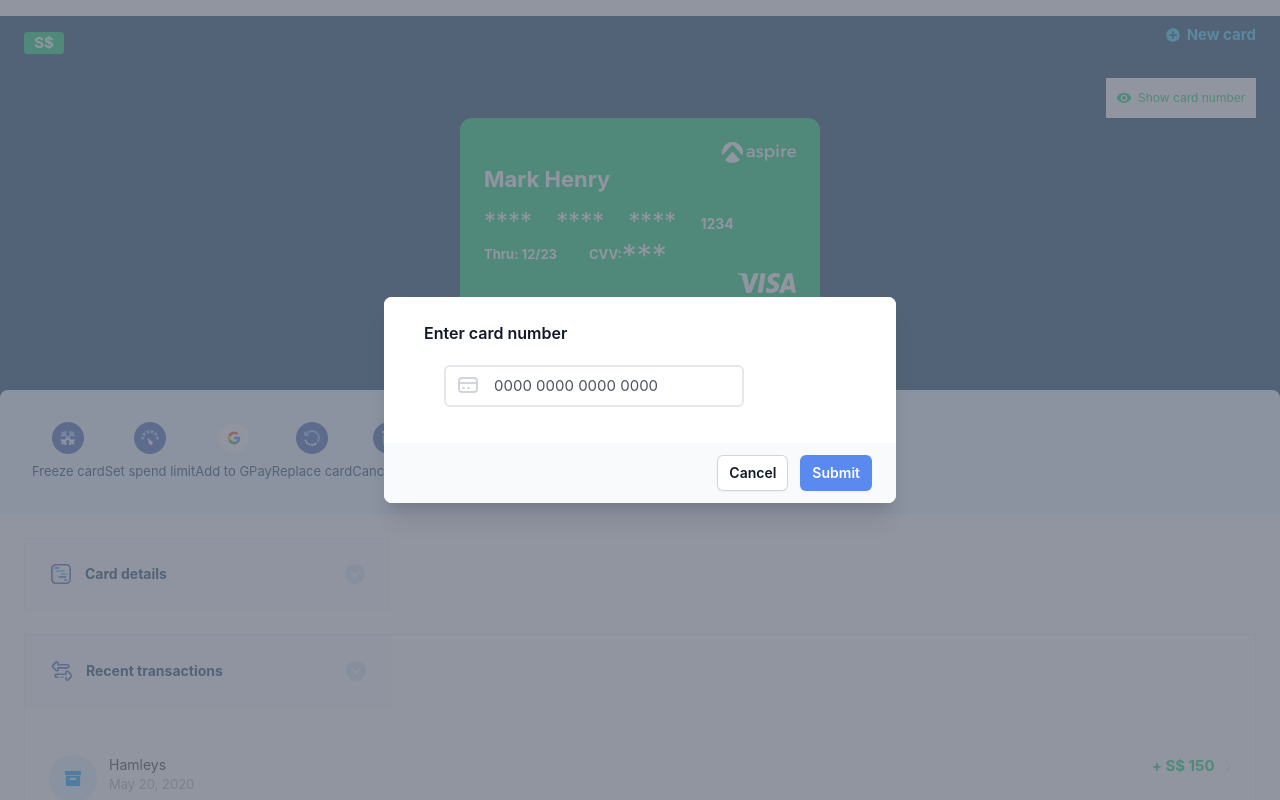
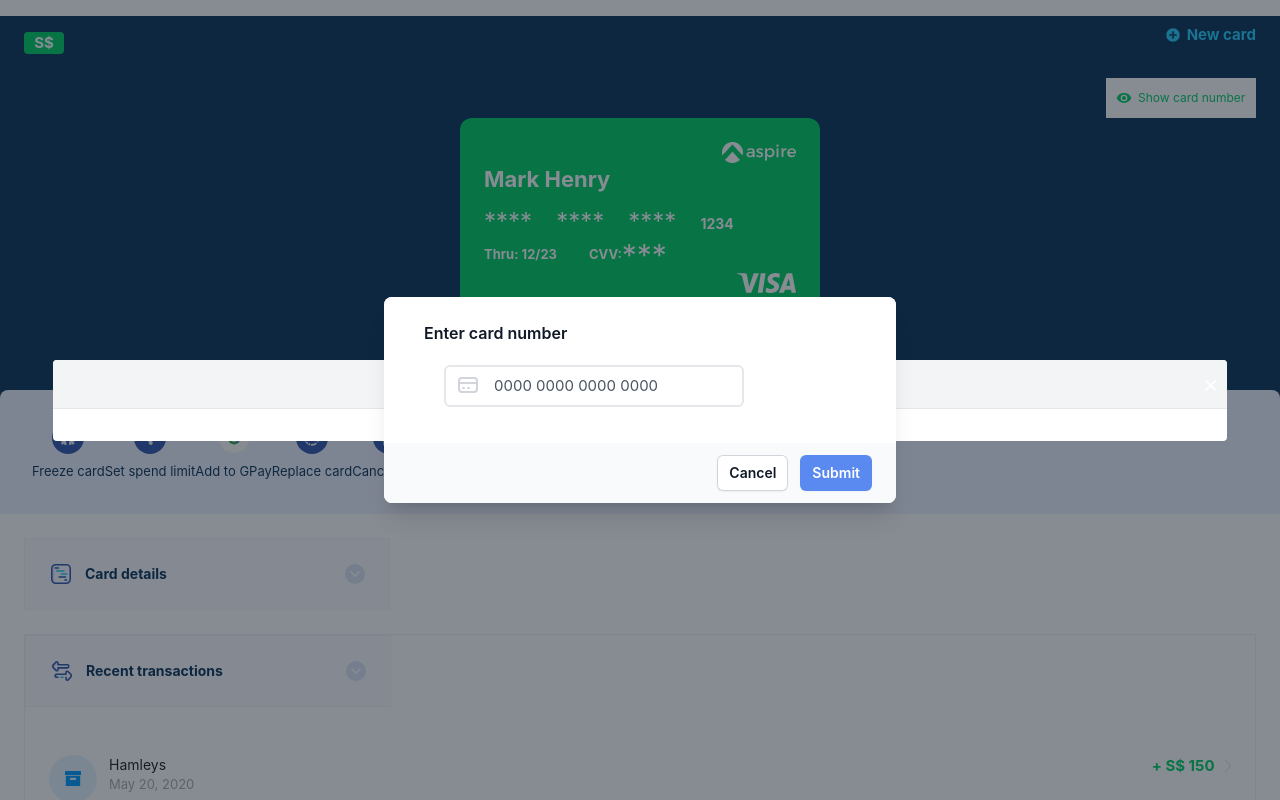
Before and after one commit to nguyenson18296/vue-test, a Vue app: page / in a window 1280 px wide. Both pictures are taken after a click on the element "New card". Shown: the top 800 px of the page. Built offline with nearby package versions, Linux system fonts and the light colour scheme.

Commit message:
feat: adding carousel
- adding delete modal

```diff
--- a/package.json
+++ b/package.json
@@ -17,6 +17,7 @@
   },
   "dependencies": {
     "pinia": "^2.1.7",
+    "swiper": "^11.0.5",
     "vue": "^3.3.10",
     "vue-router": "^4.2.5"
   },
--- a/src/components/AddingCard/AddingCard.vue
+++ b/src/components/AddingCard/AddingCard.vue
@@ -2,15 +2,13 @@
   <div class="adding-card flex items-center">
     <img src="/src/assets/icons/add-card.svg" alt="add-card" />
     <span class="new-card font-bold ml-1.5" @click="isShowForm = true"> New card </span>
-    <div v-if="isShowForm">
-      <AddingCardModal :onCloseForm="onCloseForm" @add-card="addCard" />
-    </div>
+    <AddingCardPopup :open="isShowForm" :onCloseModal="onCloseModal" @add-card="addCard" />
   </div>
 </template>
 
 <script lang="ts">
 import { defineComponent } from 'vue'
-import AddingCardModal from './AddingCardModal.vue'
+import AddingCardPopup from './AddingCardPopup.vue'
 
 export default defineComponent({
   setup() {},
@@ -25,16 +23,11 @@ export default defineComponent({
     }
   },
   components: {
-    AddingCardModal
+    AddingCardPopup
   },
   methods: {
-    onCloseForm() {
-      this.isShowForm = false;
-    }
-  },
-  watch: {
-    isShowForm(value) {
-      console.log("value", value);
+    onCloseModal() {
+      this.isShowForm = false
     }
   }
 })
--- a/src/components/AddingCard/AddingCardModal.vue
+++ b/src/components/AddingCard/AddingCardPopup.vue
@@ -1,6 +1,5 @@
 <template>
-  <div class="relative z-10" aria-labelledby="modal-title" role="dialog" aria-modal="true">
-    <div class="fixed inset-0 bg-gray-500 bg-opacity-75 transition-opacity"></div>
+  <modal :open="open" :close="(showModal = false)">
     <div class="fixed inset-0 z-10 w-screen overflow-y-auto">
       <div class="flex min-h-full items-end justify-center p-4 text-center sm:items-center sm:p-0">
         <div
@@ -63,25 +62,36 @@
         </div>
       </div>
     </div>
-  </div>
+  </modal>
 </template>
 
-<script>
+<script lang="ts">
 import { defineComponent } from 'vue'
 
+import Modal from '../Modal/ModalComponent.vue'
+
 export default defineComponent({
+  name: 'AddingCardModal',
+  components: {
+    Modal
+  },
   setup() {},
   emits: ['add-card'],
   props: {
     addCard: {
-        type: Function
+      type: Function
     },
-    onCloseForm: {
-        type: Function
+    onCloseModal: {
+      type: Function
+    },
+    open: {
+      type: Boolean,
+      default: false
     }
   },
   data() {
     return {
+      showModal: false,
       card_number: '',
       errorMessage: ''
     }
@@ -95,11 +105,11 @@ export default defineComponent({
       }
     },
     onSubmit() {
-        this.$emit('add-card', this.card_number);
-        this.onCloseForm();
+      this.$emit('add-card', this.card_number)
+      this.onCloseModal()
     },
     onClose() {
-        this.onCloseForm();
+      this.onCloseModal()
     }
   }
 })
--- a/src/components/CardInformation/CardInformation.vue
+++ b/src/components/CardInformation/CardInformation.vue
@@ -7,7 +7,10 @@
       <img src="/src/assets/icons/eye.svg" />
       <span class="ml-1.5"> Show card number </span>
     </div>
-    <div class="mb-7 mt-10 mx-auto p-6 w-[360px] h-[220px] bg-[#01D167] rounded-xl">
+    <div
+      class="mb-7 mt-10 mx-auto p-6 w-[360px] h-[220px] bg-[#01D167] rounded-xl"
+      :class="isCardActive ? '' : 'opacity-50'"
+    >
       <img src="/src/assets/icons/logo.svg" class="float-right" />
       <div class="clear-both" />
       <h1 class="card-owner-name font-bold text-[22px]">Mark Henry</h1>
@@ -36,6 +39,7 @@ export interface ICardInformation {
   card_number: string
   expired_date: string
   cvv: string
+  is_card_freezed: boolean
 }
 
 export default defineComponent({
@@ -46,6 +50,7 @@ export default defineComponent({
   data() {
     return {
       showCardNumber: false,
+      isCardActive: true,
       formattedCVV: ['', '', '']
     }
   },
@@ -55,7 +60,8 @@ export default defineComponent({
     }
   },
   created() {
-    this.formattedCVV = this.card.cvv.split('')
+    this.formattedCVV = this.card.cvv.split('');
+    this.isCardActive = !this.card?.is_card_freezed;
   },
   methods: {
     onToggleShowCardNumber() {
--- a/src/components/CardOverview/CardOverview.vue
+++ b/src/components/CardOverview/CardOverview.vue
@@ -5,40 +5,68 @@
       <AccountBalance />
       <AddingCard :addCard="addCard" :isShowForm="isShowForm" />
     </div>
-    <div v-if="cards.length > 0">
-      <CardInformation v-for="card in cards" :key="card.id" :card="card" />
+    <swiper
+      :slidesPerView="'auto'"
+      :spaceBetween="30"
+      :pagination="{
+        clickable: true
+      }"
+      :modules="modules"
+      @activeIndexChange="onChange"
+      @slideChange="changeSwiperIndex"
+      ref="mySwiper"
+    >
+      <swiper-slide v-for="card in cards" :key="card.id">
+        <CardInformation :card="card" />
+      </swiper-slide>
+    </swiper>
+    <div class="manage-card">
+      <CardAction :card="activeCard" @delete-card="onDeleteCard" />
     </div>
-    <ManageCard />
   </div>
 </template>
 
 <script lang="ts">
-import { defineComponent } from 'vue'
+import { defineComponent, isProxy, toRaw } from 'vue'
+
+import { Swiper, SwiperSlide } from 'swiper/vue'
+import 'swiper/css'
+import 'swiper/css/pagination'
+import { Pagination } from 'swiper/modules'
 
 import AccountBalance from '../AccountBalance/AccountBalance.vue'
 import AddingCard from '../AddingCard/AddingCard.vue'
-import ManageCard from '../ManageCard/ManageCard.vue'
 import CardInformation, { ICardInformation } from '../CardInformation//CardInformation.vue'
+import CardAction from '../ManageCard/CardActions/CardAction.vue'
 import { generateExpiredDate, generateCVV } from '../../utils/utils'
 
 export default defineComponent({
-  setup() {},
+  setup() {
+    return {
+      modules: [Pagination]
+    }
+  },
   data() {
     return {
       cards: [],
-      isShowForm: false
+      activeIndex: 0,
+      isShowForm: false,
+      activeCard: {},
     }
   },
   components: {
     AccountBalance,
     AddingCard,
-    ManageCard,
-    CardInformation
+    CardAction,
+    CardInformation,
+    Swiper,
+    SwiperSlide
   },
   async created() {
     const response = await fetch('src/mocks/cards.json')
     const data = await response.json()
-    this.cards = data.response
+    this.cards = data.response;
+    this.activeCard = this.cards[this.activeIndex];
   },
   methods: {
     addCard(number: string) {
@@ -46,10 +74,35 @@ export default defineComponent({
         id: 2,
         card_number: number,
         expired_date: generateExpiredDate(),
-        cvv: generateCVV().toString()
+        cvv: generateCVV().toString(),
+        is_card_freezed: false
       }
       this.cards.push(newCard)
+    },
+    onChange(varuable) {
+      console.log(varuable)
+      if (isProxy(varuable)) {
+        const rawObject = toRaw(varuable)
+        this.activeIndex = rawObject?.activeIndex ?? 0
+        this.activeCard = this.cards[this.activeIndex];
+      }
+    },
+    onDeleteCard(id: number) {
+        const newListCard = this.cards.filter(item => item.id !== id);
+        this.cards = newListCard;
+        console.log("this.cards", this.cards);
+    }
+  },
+  computed: {
+    swiper() {
+      return this.$refs.mySwiper.swiper
     }
   }
 })
 </script>
+
+<style scoped>
+.manage-card {
+  color: #0c365a;
+}
+</style>
--- /dev/null
+++ b/src/components/DeleteCard/DeleteCardConfirmPopup.vue
@@ -0,0 +1,55 @@
+<template>
+  <modal :open="open" :close="(showModal = false)">
+    <p class="text-gray-800">Are you sure you want you delete your card?</p>
+
+    <div class="text-right mt-4">
+      <button
+        @click="onClose"
+        class="px-4 py-2 text-sm text-gray-600 focus:outline-none hover:underline"
+      >
+        Cancel
+      </button>
+      <button
+        class="mr-2 px-4 py-2 text-sm rounded text-white bg-red-500 focus:outline-none hover:bg-red-400"
+        @click="onDeleteCard"
+      >
+        Delete
+      </button>
+    </div>
+  </modal>
+</template>
+
+<script lang="ts">
+import { defineComponent } from 'vue'
+
+import Modal from '../Modal/ModalComponent.vue'
+
+export default defineComponent({
+  setup() {},
+  props: {
+    open: {
+      type: Boolean,
+      default: false
+    },
+    onCloseModal: {
+      type: Function
+    },
+    onDeleteCard: {
+      type: Function
+    },
+  },
+  data() {
+    return {
+      showModal: false
+    }
+  },
+  components: {
+    Modal
+  },
+  methods: {
+    onClose() {
+      this.onCloseModal()
+    }
+  }
+})
+</script>
--- a/src/components/ManageCard/CardActions/CardAction.vue
+++ b/src/components/ManageCard/CardActions/CardAction.vue
@@ -5,6 +5,7 @@
         v-for="action in actions"
         :key="action.id"
         class="card-action-item flex flex-col items-center"
+        @click="action.action"
       >
         <img :src="action.icon" class="w-8 h-8 mb-2" />
         <h4 class="text-center">
@@ -13,16 +14,31 @@
       </div>
     </div>
     <CardManage />
+    <DeleteCardConfirmPopup :open="isShowDeleteModal" :onCloseModal="onCancelDeleteCard" :onDeleteCard="onDeleteCard" />
   </div>
 </template>
 
 <script lang="ts">
-import { defineComponent } from 'vue';
+import { defineComponent, PropType } from 'vue'
 
 import { ICardAction } from '../../../types/types'
-import CardManage from '../CardManage/CardManage.vue';
+import CardManage from '../CardManage/CardManage.vue'
+import { ICardInformation } from '../../CardInformation/CardInformation.vue'
+import DeleteCardConfirmPopup from '../../DeleteCard/DeleteCardConfirmPopup.vue'
 
-const mockedCardActions: ICardAction[] = [
+export default defineComponent({
+  setup() {},
+  components: {
+    CardManage,
+    DeleteCardConfirmPopup
+  },
+  props: {
+    card: {
+      type: Object as PropType<ICardInformation>
+    }
+  },
+  data() {
+    const cardActions: ICardAction[] = [
       {
         id: 1,
         icon: 'src/assets/icons/freeze-card.svg',
@@ -51,19 +67,39 @@ const mockedCardActions: ICardAction[] = [
         id: 5,
         icon: 'src/assets/icons/deactivate-card.svg',
         name: 'Cancel card',
-    action: () => {}
+        action: () => this.onOpenConfirmDeleteCard()
       }
-];
+    ]
+    return {
+      actions: cardActions,
+      isCardActive: false,
+      isShowDeleteModal: false
+    }
+  },
+  created() {
+    this.isCardActive = !this.card?.is_card_freezed
+    this.actions = [...this.actions].map((item) => {
+      if (item.name === 'Freeze card') {
+        return {
+          ...item,
+          name: this.isCardActive ? 'Freeze card' : 'Unfreeze card'
+        }
+      }
+      return item
+    })
+  },
+  methods: {
+    onOpenConfirmDeleteCard() {
+      console.log("isShowDeleteModal");
+      this.isShowDeleteModal = true;
+    },
+    onCancelDeleteCard() {
+      this.isShowDeleteModal = false;
+    },
+    onDeleteCard() {
+      this.$emit('delete-card', this.card.id);
+      this.onCancelDeleteCard();
 
-export default defineComponent({
-    setup() {},
-    components: {
-        CardManage,
-    },
-    data() {
-        const actions = mockedCardActions;
-        return {
-            actions
     }
   }
 })
--- a/src/components/ManageCard/ManageCard.vue
+++ /dev/null
@@ -1,25 +0,0 @@
-<template>
-    <div class="manage-card">
-        <CardAction />
-    </div>
-</template>
-
-<script lang="ts">
-import { defineComponent } from 'vue';
-
-import CardAction from "./CardActions/CardAction.vue";
-
-export default defineComponent({
-  setup() {},
-  components: {
-    CardAction
-  },
-})
-
-</script>
-
-<style scoped>
-.manage-card {
-    color: #0C365A;
-}
-</style>
--- /dev/null
+++ b/src/components/Modal/ModalComponent.vue
@@ -0,0 +1,44 @@
+<template>
+  <div class="fixed w-full h-full top-0 left-0 flex items-center justify-center z-10" v-if="open">
+    <div class="absolute w-full h-full bg-gray-900 opacity-50" @click="close"></div>
+
+    <div class="absolute w-11/12 max-h-full" :class="maxWidth">
+      <div class="container bg-white overflow-hidden md:rounded">
+        <div
+          class="px-2 py-2 leading-none flex justify-between items-center font-medium text-sm bg-gray-100 border-b select-none"
+        >
+          <h3>{{ title }}</h3>
+          <div @click="close" class="text-2xl hover:text-gray-600 cursor-pointer">&#215;</div>
+        </div>
+
+        <div class="max-h-full px-4 py-4">
+          <slot></slot>
+        </div>
+      </div>
+    </div>
+  </div>
+</template>
+
+<script>
+import { defineComponent } from 'vue';
+
+export default defineComponent({
+  props: {
+    open: {
+      type: Boolean,
+      default: false,
+    }
+  },
+  // data() {
+  //     return {
+  //       open: false,
+  //     };
+  //   },
+    methods: {
+      close() {
+        // this.open = false;
+        this.$emit("close");
+      },
+    },
+})
+</script>
```
Also changed, not shown: src/mocks/cards.json (+23 -1 lines), 1 other file (tests, documents, lock files or other folders). Lines whose indentation alone changed are shown as unchanged.
